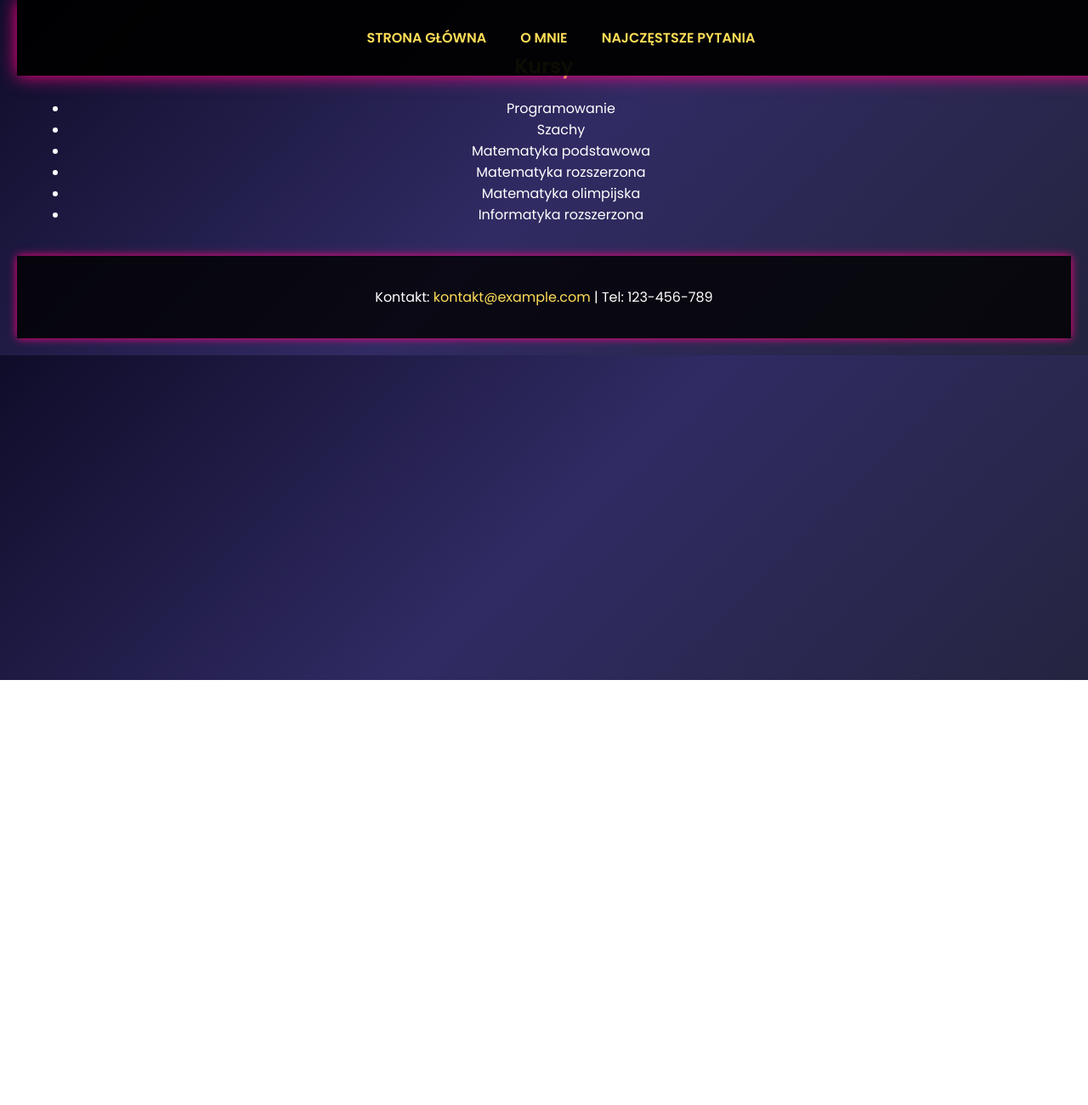
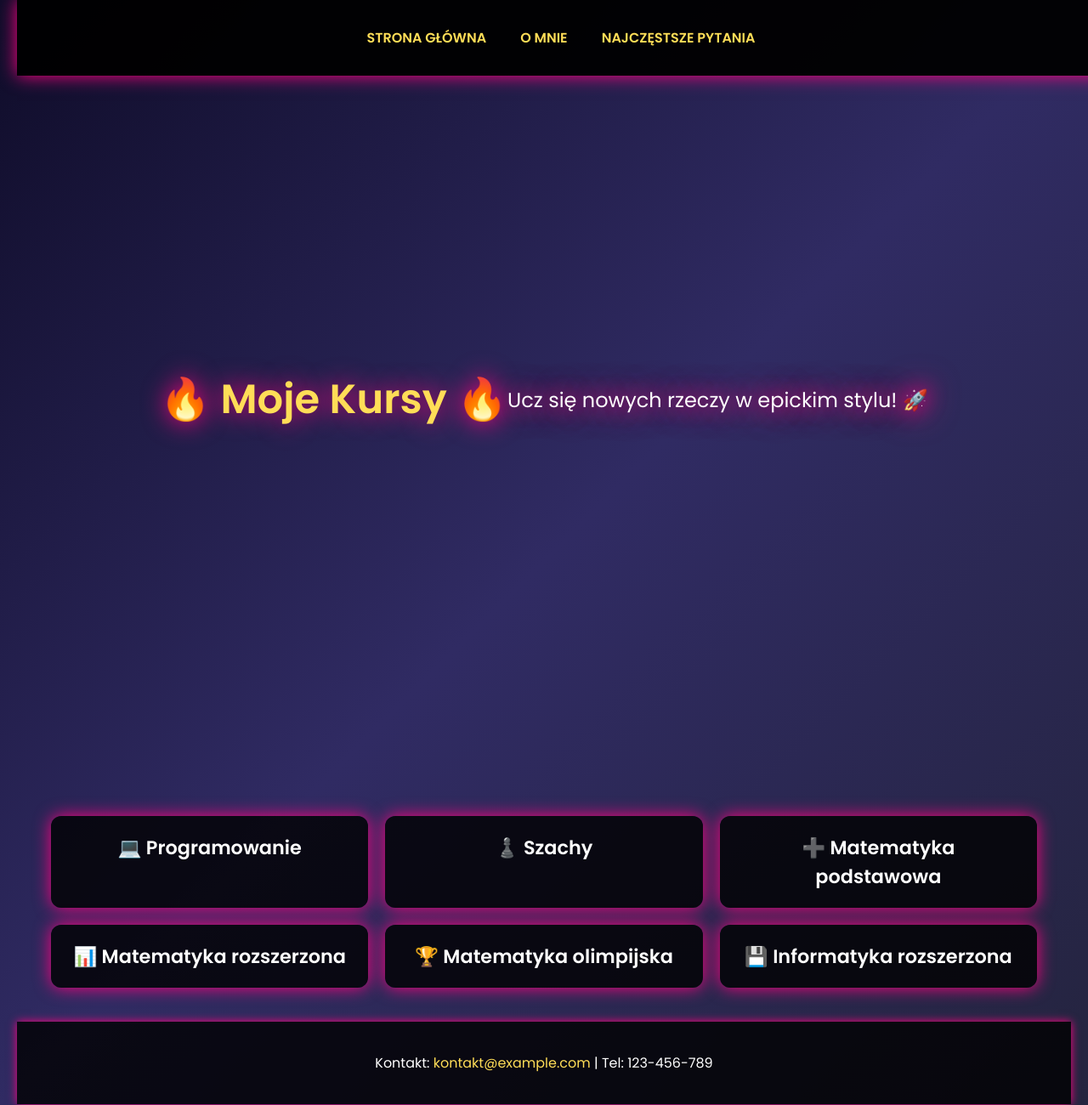
Before and after one commit to mateusz-orzel/MateuszOrzel, a plain HTML site: page courses.html in a window 1280 px wide. Shown: the top 1300 px of the page at 85% size. Before the commit the page ends 800 px from the top, so only its background shows below. Drawn offline with Linux system fonts and the light colour scheme.

Commit message:
Poprawianie styles.css

```diff
--- a/courses.html
+++ b/courses.html
@@ -17,16 +17,18 @@
         </nav>
     </header>
 
-    <section>
-        <h1>Kursy</h1>
-        <ul>
-            <li>Programowanie</li>
-            <li>Szachy</li>
-            <li>Matematyka podstawowa</li>
-            <li>Matematyka rozszerzona</li>
-            <li>Matematyka olimpijska</li>
-            <li>Informatyka rozszerzona</li>
-        </ul>
+    <section class="hero">
+        <h1>🔥 Moje Kursy 🔥</h1>
+        <p>Ucz się nowych rzeczy w epickim stylu! 🚀</p>
+    </section>
+
+    <section class="courses">
+        <div class="course-card">💻 Programowanie</div>
+        <div class="course-card">♟️ Szachy</div>
+        <div class="course-card">➕ Matematyka podstawowa</div>
+        <div class="course-card">📊 Matematyka rozszerzona</div>
+        <div class="course-card">🏆 Matematyka olimpijska</div>
+        <div class="course-card">💾 Informatyka rozszerzona</div>
     </section>
 
     <footer>
--- a/styles.css
+++ b/styles.css
@@ -6,13 +6,112 @@ body {
     background: linear-gradient(135deg, #0f0c29, #302b63, #24243e);
     color: #fff;
     overflow-x: hidden;
-    padding-top: 80px;
+    padding-top: 100px;
     text-align: center;
     padding: 20px;
 }
 
 h1 {
     color: #ffdd57;
+}
+
+/* 🔥 Nawigacja 🔥 */
+header {
+    background: rgba(0, 0, 0, 0.95);
+    padding: 1rem 0;
+    position: fixed;
+    top: 0;
+    width: 100%;
+    z-index: 1000;
+    box-shadow: 0 0 20px #ff007f;
+    text-align: center;
+}
+
+nav ul {
+    display: flex;
+    justify-content: center;
+    padding: 0;
+    list-style: none;
+}
+
+nav ul li {
+    margin: 0 20px;
+}
+
+nav ul li a {
+    text-decoration: none;
+    color: #ffdd57;
+    font-weight: 600;
+    text-transform: uppercase;
+    transition: all 0.3s ease;
+}
+
+nav ul li a:hover {
+    color: #00f7ff;
+    text-shadow: 0 0 15px #00f7ff, 0 0 30px #00f7ff;
+    transform: scale(1.2);
+}
+
+/* 🔥 Hero Sekcja 🔥 */
+.hero {
+    display: flex;
+    justify-content: center;
+    align-items: center;
+    height: calc(100vh - 100px);
+    text-align: center;
+    padding: 100px 20px;
+    text-shadow: 0 0 25px #ff007f, 0 0 40px #ff007f;
+}
+
+.hero h1 {
+    font-size: 3rem;
+    text-shadow: 0 0 30px #ff007f;
+}
+
+.hero p {
+    font-size: 1.5rem;
+}
+
+.btn {
+    padding: 10px 20px;
+    font-size: 1.2rem;
+    background: #ff007f;
+    color: #fff;
+    text-decoration: none;
+    border-radius: 10px;
+    box-shadow: 0 0 20px #ff007f;
+    transition: all 0.3s ease;
+}
+
+.btn:hover {
+    background: #00f7ff;
+    box-shadow: 0 0 30px #00f7ff;
+}
+
+/* 🔥 Kursy - Naprawiona Siatka 🔥 */
+.courses {
+    display: grid;
+    grid-template-columns: repeat(auto-fit, minmax(300px, 1fr));
+    gap: 20px;
+    padding: 40px;
+    max-width: 1200px;
+    margin: 0 auto;
+}
+
+.course-card {
+    padding: 20px;
+    font-size: 1.4rem;
+    font-weight: bold;
+    background: rgba(0, 0, 0, 0.8);
+    border-radius: 12px;
+    box-shadow: 0 0 20px #ff007f;
+    transition: transform 0.3s ease, box-shadow 0.3s ease;
+    cursor: pointer;
+}
+
+.course-card:hover {
+    transform: scale(1.05);
+    box-shadow: 0 0 35px #00f7ff;
 }
 
 .course-list {
@@ -58,81 +157,7 @@ h1 {
     }
 }
 
-header {
-    background: rgba(0, 0, 0, 0.95);
-    padding: 1rem 0;
-    text-align: center;
-    position: fixed;
-    top: 0;
-    width: 100%;
-    z-index: 1000;
-    box-shadow: 0 0 20px #ff007f;
-}
-
-nav ul {
-    display: flex;
-    justify-content: center;
-    padding: 0;
-    list-style: none;
-}
-
-nav ul li {
-    margin: 0 20px;
-}
-
-nav ul li a {
-    text-decoration: none;
-    color: #ffdd57;
-    font-weight: 600;
-    text-transform: uppercase;
-    transition: all 0.3s ease;
-}
-
-nav ul li a:hover {
-    color: #00f7ff;
-    text-shadow: 0 0 10px #00f7ff, 0 0 20px #00f7ff;
-    transform: scale(1.2);
-}
-
-section {
-    padding: 20px;
-    max-width: 1200px;
-    margin: 0 auto;
-}
-
-.hero {
-    display: flex;
-    justify-content: center;
-    align-items: center;
-    height: calc(100vh - 80px);
-    text-align: center;
-}
-
-.hero h1 {
-    font-size: 3rem;
-    text-shadow: 0 0 20px #ff007f, 0 0 30px #ff007f;
-}
-
-.hero p {
-    font-size: 1.5rem;
-}
-
-.btn {
-    padding: 10px 20px;
-    font-size: 1.2rem;
-    background: #ff007f;
-    color: #fff;
-    text-decoration: none;
-    border-radius: 10px;
-    box-shadow: 0 0 20px #ff007f;
-    transition: all 0.3s ease;
-}
-
-.btn:hover {
-    background: #00f7ff;
-    box-shadow: 0 0 30px #00f7ff;
-}
-
+/* 🔥 Stopka 🔥 */
 footer {
     text-align: center;
     padding: 20px 0;
@@ -143,9 +168,11 @@ footer {
 footer a {
     color: #ffdd57;
     text-decoration: none;
+    transition: all 0.3s ease-in-out;
 }
 
 footer a:hover {
     color: #00f7ff;
-    text-shadow: 0 0 10px #00f7ff;
+    text-shadow: 0 0 15px #00f7ff, 0 0 30px #00f7ff;
+    transform: scale(1.1);
 }
```
